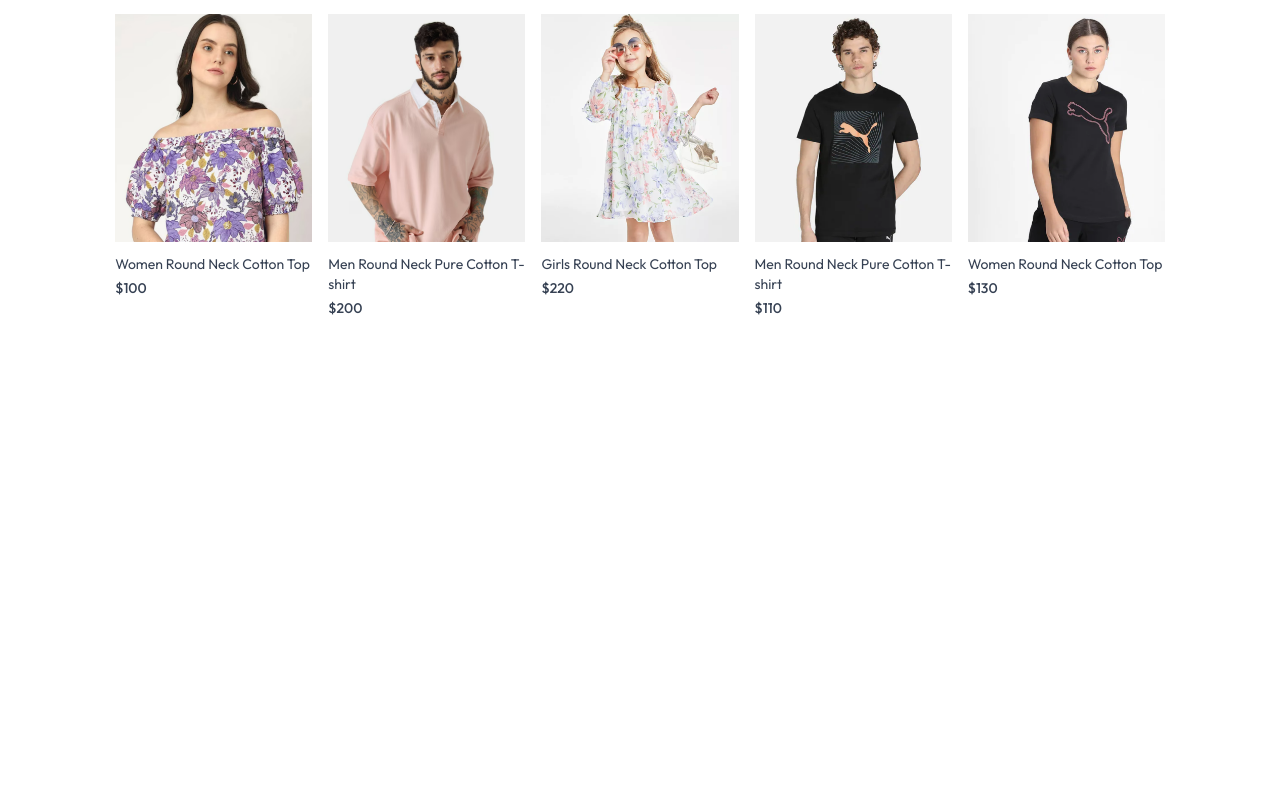
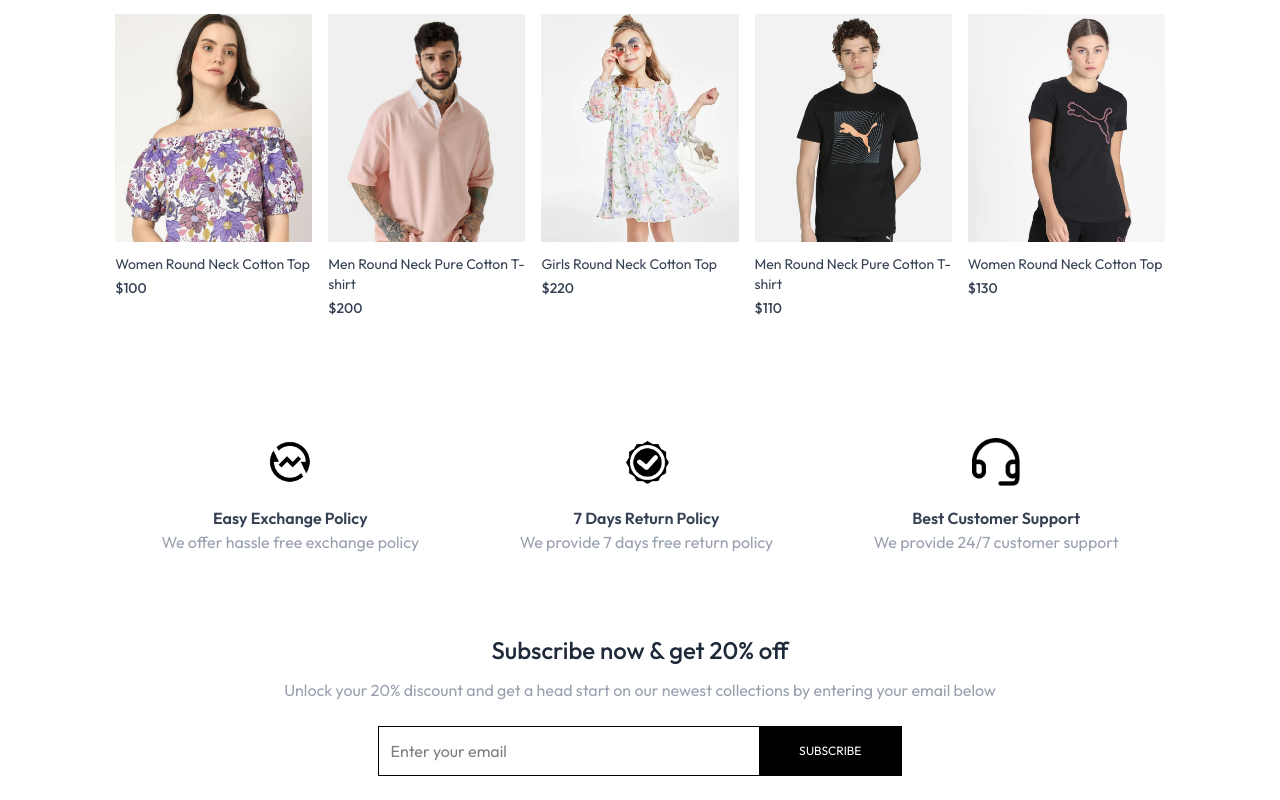
Before and after one commit to NaveenRay1/FOREVER, a React app in the folder frontend/: page / in a window 1280 px wide. Shown: the part 1495-2295 px from the top of the page. Before the commit the page ends 1853 px from the top, so only its background shows below. Built offline with nearby package versions, Linux system fonts and the light colour scheme; the HTML template or start-up script is replaced by a standard one.

Commit message:
added OurPolicy & NewsletterBox

```diff
--- /dev/null
+++ b/frontend/src/components/NewsletterBox.jsx
@@ -0,0 +1,20 @@
+import React from 'react'
+
+const NewsLetterBox = () => {
+  const onSubmitHandler = (event)=>{
+      event.preventDefault();
+  }
+  return (
+    <div className='text-center'>
+      <p className='text-2xl font-medium text-gray-800'>Subscribe now & get 20% off</p>
+      <p className='text-gray-400 mt-3'>Unlock your 20% discount and get a head start on our newest collections by entering your email below</p>
+      <form onSubmit={onSubmitHandler} className='w-full sm:w-1/2  flex items-center gap-3 m-auto my-6 border pl-3'>
+        <input className='w-full sm:flex-1 outline-none' type='email' placeholder='Enter your email' required></input>
+        <button type='submit' className='bg-black text-white text-xs px-10 py-4'>SUBSCRIBE</button>
+      </form>
+
+    </div>
+  )
+}
+
+export default NewsLetterBox
--- /dev/null
+++ b/frontend/src/components/OurPolicy.jsx
@@ -0,0 +1,26 @@
+import React from 'react'
+import { assets } from '../assets/assets'
+
+const OurPolicy = () => {
+  return (
+    <div className='flex flex-col sm:flex-row justify-around gap-12 sm:gap-2 text-center py-20 text-xs sm:text-sm md:text-base text-gray-700'>
+      <div>
+        <img src={assets.exchange_icon} className='w-12 m-auto mb-5'></img>
+        <p className='font-semibold'>Easy Exchange Policy</p>
+        <p className='text-gray-400'>We offer hassle free exchange policy</p>
+      </div>
+       <div>
+        <img src={assets.quality_icon} className='w-12 m-auto mb-5'></img>
+        <p className='font-semibold'>7 Days Return Policy</p>
+        <p className='text-gray-400'>We provide 7 days free return policy</p>
+      </div>
+       <div>
+        <img src={assets.support_img} className='w-12 m-auto mb-5'></img>
+        <p className='font-semibold'>Best Customer Support</p>
+        <p className='text-gray-400'>We provide 24/7 customer support</p>
+      </div>
+    </div>
+  )
+}
+
+export default OurPolicy
--- a/frontend/src/pages/Home.jsx
+++ b/frontend/src/pages/Home.jsx
@@ -2,13 +2,16 @@ import React from 'react'
 import Hero from '../components/Hero'
 import LatestColletion from '../components/LatestColletion'
 import BestSeller from '../components/BestSeller'
-
+import OurPolicy from '../components/OurPolicy'
+import NewsletterBox from '../components/NewsletterBox'
 const Home = () => {
   return (
     <div>
       <Hero/>
       <LatestColletion/>
       <BestSeller/>
+      <OurPolicy/>
+      <NewsletterBox/>
     </div>
   )
 }
```
